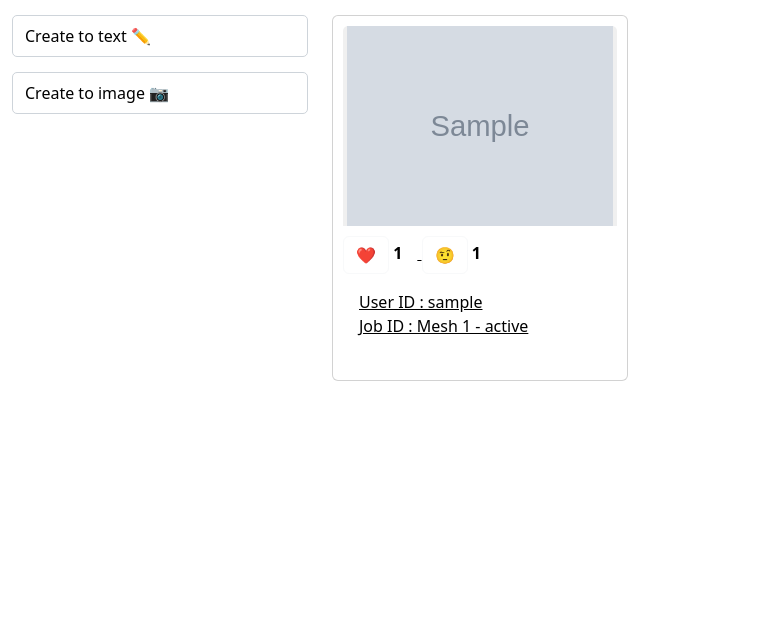
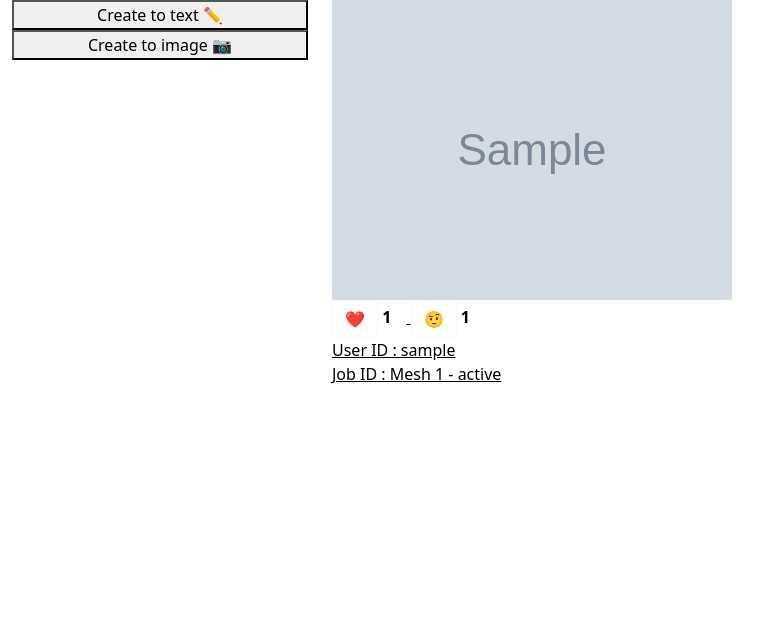
Before and after one commit to eungyukm/Miravelle, a Django app: page / in a window 1280 px wide. Shown: the part 57-683 px from the top of the page, without its empty margins (0-783 px from the left). Run offline with Django 5.2, Linux system fonts and the light colour scheme; tables that the repository leaves empty hold one stand-in row (values such as "Sample post"); grey boxes marked "Sample" are stand-in pictures; parts of the project's set-up code (start-up, migrations or seed data) failed here and were passed over.

Commit message:
fix : class name
class: "card" -> "main-card"

```diff
--- a/core/articles/templates/main.html
+++ b/core/articles/templates/main.html
@@ -1,7 +1,6 @@
 {% extends "base.html" %}
 
 {% block content %}
-
 <div class="wrapper">
     <div class="container-fluid">
         <div class="row">
@@ -20,12 +19,12 @@
                     {% if article_list %} <!--게시글이 있다면-->
                         {% for article in article_list %}
                         <div class="col-md-4">
-                            <div class="card">
+                            <div class="main-card">
                                 <a style="color: black;" href="{% url 'articles:articledetail' article.pk %}">
                                 <!--이미지 관련 로직-->
-                                <div class="card-img-top">
+                                <div class="main-card-img-top">
                                     {% if article.image %}
-                                    <img src="{{ article.image.url }}" class="fas fa-image fa-5x" style="max-width: 100%; max-height: 100%; object-fit: contain;"></img>
+                                    <img src="{{ article.image.url }}" class="fas fa-image fa-5x object-fit: contain;"></img>
                                     {% else %}
                                         No Image
                                     {% endif %}
@@ -67,7 +66,7 @@
     </div>
 </div>
 
-<style>
+{% comment %} <style>
     .container {
         margin-top: 20px;
     }
@@ -126,5 +125,5 @@
         height: 50%;
     }
 
-</style>
+</style> {% endcomment %}
 {% endblock %}
```
